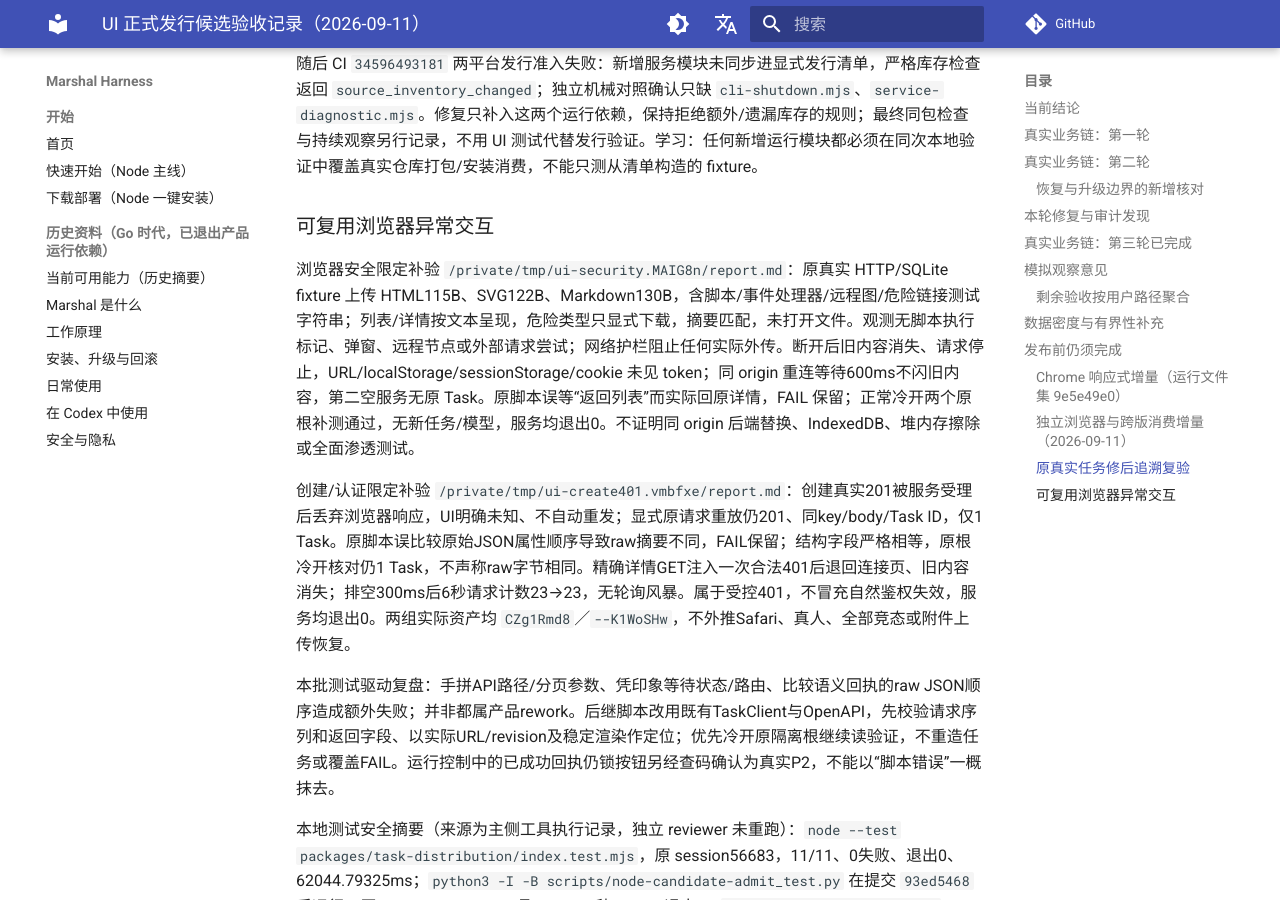
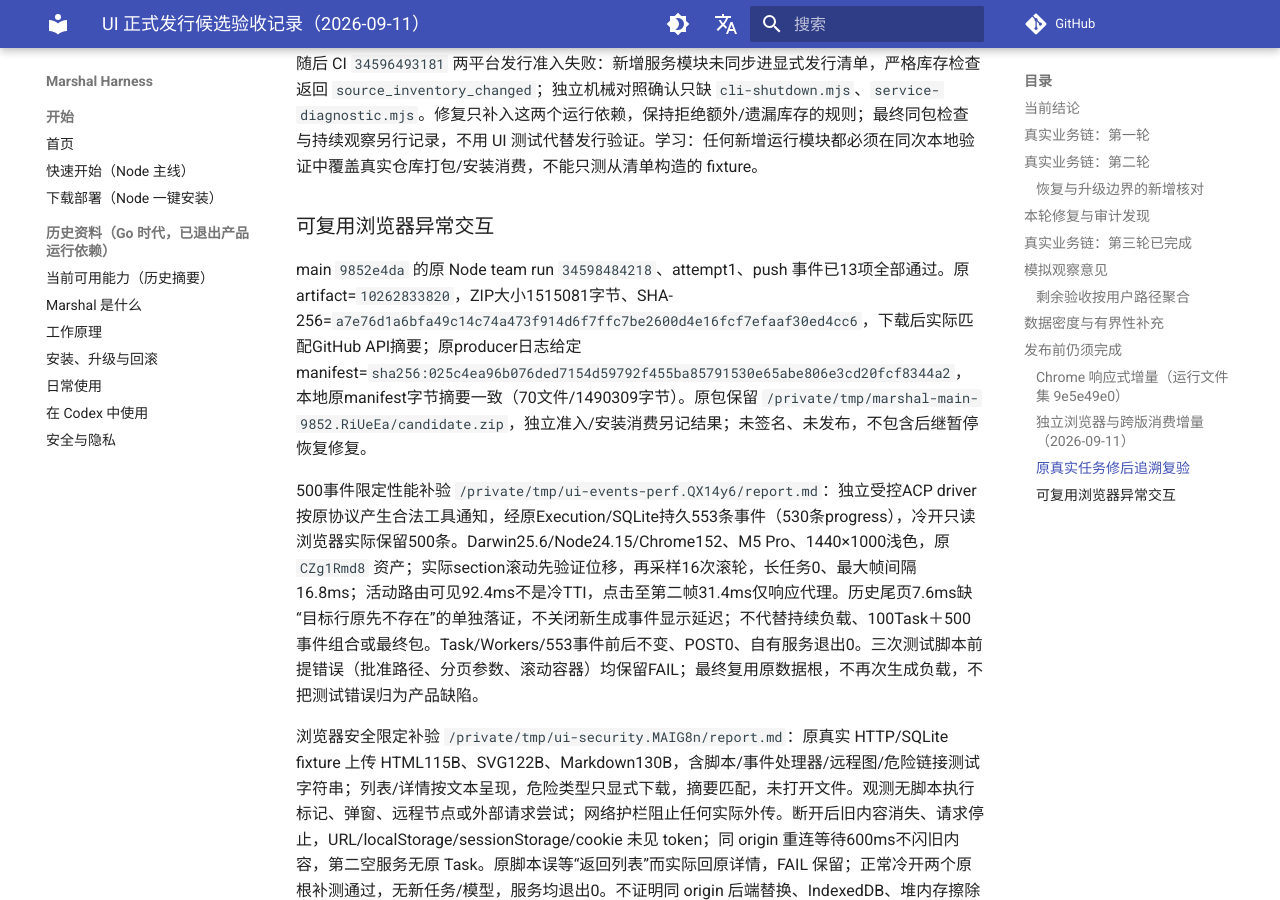
Before and after one commit to chiga0/marshal-harness, an MkDocs documentation site: the page built from docs/ui-1/release-validation-2026-09-11.md, in a window 1280 px wide and 900 px high, scrolled down 10859 px. Built offline with MkDocs 1.6.1 and Material for MkDocs 9.7.7, drawn with Linux system fonts in a browser that asks for light colours; comment, search, counter and statistics services are not loaded.

Commit message:
docs(ui): record original CI asset and bounded event performance

```diff
--- a/docs/ui-1/release-validation-2026-09-11.md
+++ b/docs/ui-1/release-validation-2026-09-11.md
@@ -179,6 +179,10 @@ E18 历史拒绝已证明安全事实，不把它重新列为完全未测。后
 
 ### 可复用浏览器异常交互
 
+main `9852e4da` 的原 Node team run `34598484218`、attempt1、push 事件已13项全部通过。原 artifact=`10262833820`，ZIP大小1515081字节、SHA-256=`a7e76d1a6bfa49c14c74a473f914d6f7ffc7be2600d4e16fcf7efaaf30ed4cc6`，下载后实际匹配GitHub API摘要；原producer日志给定 manifest=`sha256:025c4ea96b076ded7154d59792f455ba85791530e65abe806e3cd20fcf8344a2`，本地原manifest字节摘要一致（70文件/1490309字节）。原包保留 `/private/tmp/marshal-main-9852.RiUeEa/candidate.zip`，独立准入/安装消费另记结果；未签名、未发布，不包含后继暂停恢复修复。
+
+500事件限定性能补验 `/private/tmp/ui-events-perf.QX14y6/report.md`：独立受控ACP driver按原协议产生合法工具通知，经原Execution/SQLite持久553条事件（530条progress），冷开只读浏览器实际保留500条。Darwin25.6/Node24.15/Chrome152、M5 Pro、1440×1000浅色，原 `CZg1Rmd8` 资产；实际section滚动先验证位移，再采样16次滚轮，长任务0、最大帧间隔16.8ms；活动路由可见92.4ms不是冷TTI，点击至第二帧31.4ms仅响应代理。历史尾页7.6ms缺“目标行原先不存在”的单独落证，不关闭新生成事件显示延迟；不代替持续负载、100Task＋500事件组合或最终包。Task/Workers/553事件前后不变、POST0、自有服务退出0。三次测试脚本前提错误（批准路径、分页参数、滚动容器）均保留FAIL；最终复用原数据根，不再次生成负载，不把测试错误归为产品缺陷。
+
 浏览器安全限定补验 `/private/tmp/ui-security.MAIG8n/report.md`：原真实 HTTP/SQLite fixture 上传 HTML115B、SVG122B、Markdown130B，含脚本/事件处理器/远程图/危险链接测试字符串；列表/详情按文本呈现，危险类型只显式下载，摘要匹配，未打开文件。观测无脚本执行标记、弹窗、远程节点或外部请求尝试；网络护栏阻止任何实际外传。断开后旧内容消失、请求停止，URL/localStorage/sessionStorage/cookie 未见 token；同 origin 重连等待600ms不闪旧内容，第二空服务无原 Task。原脚本误等“返回列表”而实际回原详情，FAIL 保留；正常冷开两个原根补测通过，无新任务/模型，服务均退出0。不证明同 origin 后端替换、IndexedDB、堆内存擦除或全面渗透测试。
 
 创建/认证限定补验 `/private/tmp/ui-create401.vmbfxe/report.md`：创建真实201被服务受理后丢弃浏览器响应，UI明确未知、不自动重发；显式原请求重放仍201、同key/body/Task ID，仅1 Task。原脚本误比较原始JSON属性顺序导致raw摘要不同，FAIL保留；结构字段严格相等，原根冷开核对仍1 Task，不声称raw字节相同。精确详情GET注入一次合法401后退回连接页、旧内容消失；排空300ms后6秒请求计数23→23，无轮询风暴。属于受控401，不冒充自然鉴权失效，服务均退出0。两组实际资产均 `CZg1Rmd8`／`--K1WoSHw`，不外推Safari、真人、全部竞态或附件上传恢复。
```
Also changed, not shown: packages/task-distribution/README.md (+1 -1 lines).
